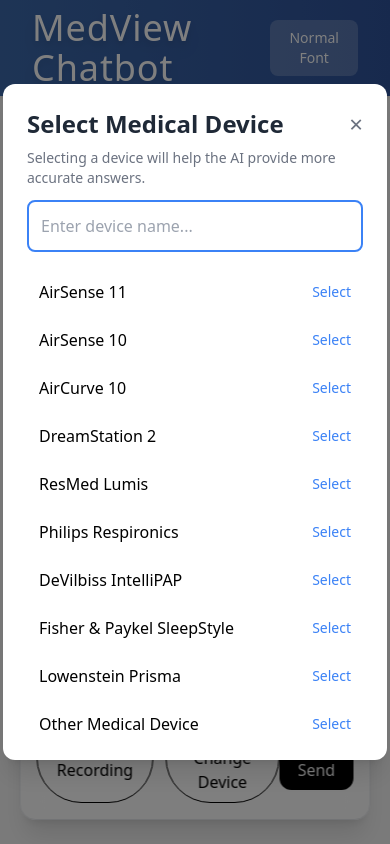
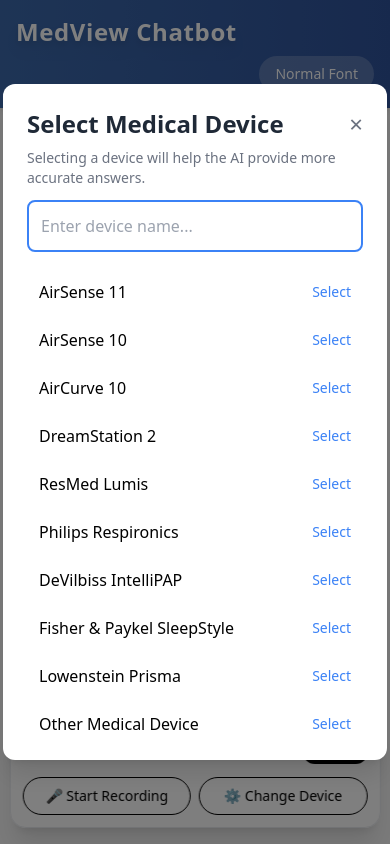
Before and after one commit to david-hp-0726/MedViewAISystem-Frontend, a React (Vite) app: page / in a window 390 px wide. Built offline with nearby package versions, Linux system fonts and the light colour scheme.

Commit message:
Responsive design for mobile devices

```diff
--- a/src/App.tsx
+++ b/src/App.tsx
@@ -10,7 +10,6 @@
   content: string;
 };
 
-// Full device list (example)
 const deviceList = [
   "AirSense 11",
   "AirSense 10",
@@ -34,7 +33,6 @@
   const [showRecommendations, setShowRecommendations] = useState(true);
   const [largeFont, setLargeFont] = useState(true);
 
-  // Device search functionality
   useEffect(() => {
     if (searchTerm.trim() === "") {
       setFilteredDevices(deviceList);
@@ -76,39 +74,42 @@
   return (
     <div className="flex flex-col h-screen w-full bg-[#f5f5f5] justify-between">
       {/* Header */}
-      <header className="h-24 flex flex-shrink-0 items-center px-8 shadow-md text-white bg-gradient-to-r from-[#3C69AB] to-[#2F539B] justify-between">
-        <div className="flex items-center">
-          <h1 className="text-4xl font-medium tracking-wide drop-shadow-lg">
+      <header className="bg-gradient-to-r from-[#3C69AB] to-[#2F539B] text-white shadow-md px-4 py-4 sm:px-8 sm:py-5">
+        <div className="flex flex-col sm:flex-row sm:justify-between sm:items-center gap-2 sm:gap-4">
+          {/* Title and Device Info */}
+          <div className="flex flex-row justify-between sm:flex-row sm:items-center sm:gap-4">
+            <h1 className="text-2xl sm:text-4xl font-semibold tracking-wide drop-shadow-lg">
               MedView Chatbot
             </h1>
+
             {deviceType && (
-            <span className="ml-4 text-lg bg-white/20 px-3 py-1 rounded-full">
-              Current Device: {deviceType}
+              <span className="mt-1 sm:mt-0 text-sm sm:text-base bg-white/20 px-3 py-1 rounded-full inline-block w-fit">
+                <span className="hidden lg:inline">Current Device: </span>
+                {deviceType}
               </span>
             )}
           </div>
-        <div className="flex items-center gap-4">
+
+          {/* Font Toggle Button */}
+          <div className="flex justify-end sm:justify-start">
             <button
               onClick={() => setLargeFont((prev) => !prev)}
-            className="text-sm sm:text-base font-light bg-white/20 px-4 py-2 rounded-lg hover:bg-white/30 transition-all duration-300"
+              className={`text-sm sm:text-base bg-white/20 px-4 py-2 rounded-full hover:bg-white/30 transition-all duration-300 w-fit ${
+                !largeFont ? "font-bold" : "font-normal"
+              }`}
             >
               {largeFont ? "Normal Font" : "Large Font"}
             </button>
-          {/* <a
-            className="text-sm sm:text-base font-light bg-white/20 px-4 py-2 rounded-lg hover:bg-white/30 transition-all duration-300"
-            href="https://www.medviewsystems.com/"
-          >
-            Return
-          </a> */}
+          </div>
         </div>
       </header>
 
       {/* Chat Container */}
-      <div className="flex-grow px-16 mb-4 overflow-auto max-sm:px-8">
+      <div className="flex-grow px-4 sm:px-16 mb-4 overflow-auto">
         <Chat messages={messages} largeFont={largeFont} />
 
         {deviceType && showBubble && (
-          <div className="fixed right-20 bottom-44 z-50 flex flex-col gap-2 animate-fade-in">
+          <div className="fixed bottom-36 right-4 sm:right-20 z-50 flex flex-col gap-2 animate-fade-in max-w-[90vw]">
             <button
               onClick={() => setShowRecommendations((prev) => !prev)}
               className="text-sm text-gray-500 hover:text-gray-700 underline self-end"
@@ -126,7 +127,7 @@
                     onClick={() => {
                       handleSendMessage(question);
                     }}
-                    className="bg-white/90 backdrop-blur-sm text-sm px-4 py-2 rounded-full shadow-lg hover:bg-white transition-all
+                    className="bg-white/90 backdrop-blur-sm text-sm px-4 py-2 rounded-full shadow-lg hover:bg-white transition-all \
                       border border-gray-200 hover:border-blue-200 hover:text-blue-600"
                   >
                     {question}
--- a/src/components/Control.tsx
+++ b/src/components/Control.tsx
@@ -54,8 +54,8 @@
   };
 
   return (
-    <div className="fixed bottom-6 left-1/2 transform -translate-x-1/2 w-[90%] max-w-4xl bg-white/80 backdrop-blur-md border border-gray-200 shadow-xl rounded-2xl p-4 pt-2 z-50">
-      {/* First row: message input only */}
+    <div className="fixed bottom-4 left-1/2 transform -translate-x-1/2 w-[95%] sm:w-[90%] max-w-4xl bg-white/80 backdrop-blur-md border border-gray-200 shadow-xl rounded-2xl p-3 z-50">
+      {/* Message input */}
       <div className="flex items-center gap-3">
         <TextareaAutosize
           minRows={1}
@@ -64,42 +64,30 @@
           onChange={(e) => setMessage(e.target.value)}
           onKeyDown={handleKeyDown}
           placeholder="Type your message here..."
-          className="flex-1 resize-none p-3 rounded-xl border border-transparent focus:outline-none focus:ring-2 focus:ring-transparent bg-transparent placeholder:text-gray-500"
+          className="flex-1 resize-none p-2 rounded-xl border border-transparent focus:outline-none focus:ring-2 focus:ring-transparent bg-transparent placeholder:text-gray-500 text-sm sm:text-base"
         />
+        <button
+          onClick={handleSend}
+          className="px-4 py-2 bg-black text-white rounded-xl hover:bg-gray-900 transition text-sm sm:text-base"
+        >
+          Send
+        </button>
       </div>
 
-      {/* Second row: record and device buttons (left), send button (right) */}
-      <div className="flex justify-between items-center mt-3">
-        <div className="flex gap-3">
-          {!recordActive ? (
-            <button
-              onClick={handleOnRecord}
-              className="px-4 py-2 bg-white text-black rounded-full hover:bg-gray-100 transition border-black border-1 border"
-            >
-              🎤 Start Recording
-            </button>
-          ) : (
-            <button
-              onClick={handleStopRecord}
-              className="px-4 py-2 bg-white text-black rounded-full hover:bg-gray-100 transition border-black border-1 border"
-            >
-              ⏹ Stop Recording
-            </button>
-          )}
-
-          <button
-            onClick={onReopenModal}
-            className="px-4 py-2 bg-white text-black rounded-full hover:bg-gray-100 transition border-black border-1 border"
-          >
-            ⚙️ Change Device
-          </button>
-        </div>
+      {/* Buttons row */}
+      <div className="flex justify-start items-center mt-3 gap-2 flex-wrap">
+        <button
+          onClick={recordActive ? handleStopRecord : handleOnRecord}
+          className="flex-1 sm:flex-none px-4 py-2 bg-white text-black rounded-full hover:bg-gray-100 transition border border-black text-sm sm:text-base"
+        >
+          {recordActive ? "⏹ Stop Recording" : "🎤 Start Recording"}
+        </button>
 
         <button
-          onClick={handleSend}
-          className="px-4 py-2 bg-black text-white rounded-xl hover:bg-gray-900 transition"
+          onClick={onReopenModal}
+          className="flex-1 sm:flex-none px-4 py-2 bg-white text-black rounded-full hover:bg-gray-100 transition border border-black text-sm sm:text-base"
         >
-          📤 Send
+          ⚙️ Change Device
         </button>
       </div>
     </div>
--- a/src/components/FullControl.tsx
+++ /dev/null
@@ -1,84 +0,0 @@
-import { useState, useRef } from "react";
-import TextareaAutosize from "react-textarea-autosize";
-
-interface ControlProps {
-  handleSendMessage: (message: string) => void;
-}
-
-function Control({ handleSendMessage }: ControlProps) {
-  const [message, setMessage] = useState("");
-  const [recordActive, setRecordActive] = useState(false);
-  const recognitionRef = useRef<SpeechRecognition | null>(null);
-
-  const handleSend = () => {
-    if (message.trim() === "") return;
-    setMessage("");
-    handleSendMessage(message);
-  };
-
-  function handleOnRecord() {
-    const SpeechRecognition =
-      window.SpeechRecognition || window.webkitSpeechRecognition;
-    if (!SpeechRecognition) {
-      alert("Speech recognition is not supported");
-      return;
-    }
-
-    recognitionRef.current = new SpeechRecognition();
-    recognitionRef.current.continuous = true;
-
-    recognitionRef.current.onresult = (event) => {
-      const transcript = event.results[event.results.length - 1][0].transcript;
-      setMessage((prev) => prev + " " + transcript);
-    };
-
-    recognitionRef.current.onstart = () => {
-      setRecordActive(true);
-    };
-
-    recognitionRef.current.start();
-  }
-
-  function handleStopRecord() {
-    if (recognitionRef.current) {
-      recognitionRef.current.stop();
-      setRecordActive(false);
-    }
-  }
-
-  return (
-    <div className="h-1/6 py-4 px-16 border-t flex items-center">
-      <TextareaAutosize
-        minRows={1}
-        maxRows={4}
-        value={message}
-        onChange={(e) => setMessage(e.target.value)}
-        className="flex-1 p-2 border border-gray-300 rounded-lg focus:outline-none focus:ring-2 focus:ring-blue-500 resize-none"
-        placeholder="Type a message..."
-      />
-      <button
-        onClick={handleSend}
-        className="ml-2 px-4 py-2 bg-blue-600 text-white rounded-lg hover:bg-blue-700 transition"
-      >
-        Send
-      </button>
-      {!recordActive ? (
-        <button
-          onClick={handleOnRecord}
-          className="ml-2 px-4 py-2 bg-blue-600 text-white rounded-lg hover:bg-blue-700 transition"
-        >
-          Record
-        </button>
-      ) : (
-        <button
-          onClick={handleStopRecord}
-          className="ml-2 px-4 py-2 bg-red-600 text-white rounded-lg hover:bg-red-700 transition"
-        >
-          Stop
-        </button>
-      )}
-    </div>
-  );
-}
-
-export default Control;
```
Lines whose indentation alone changed are shown as unchanged.
